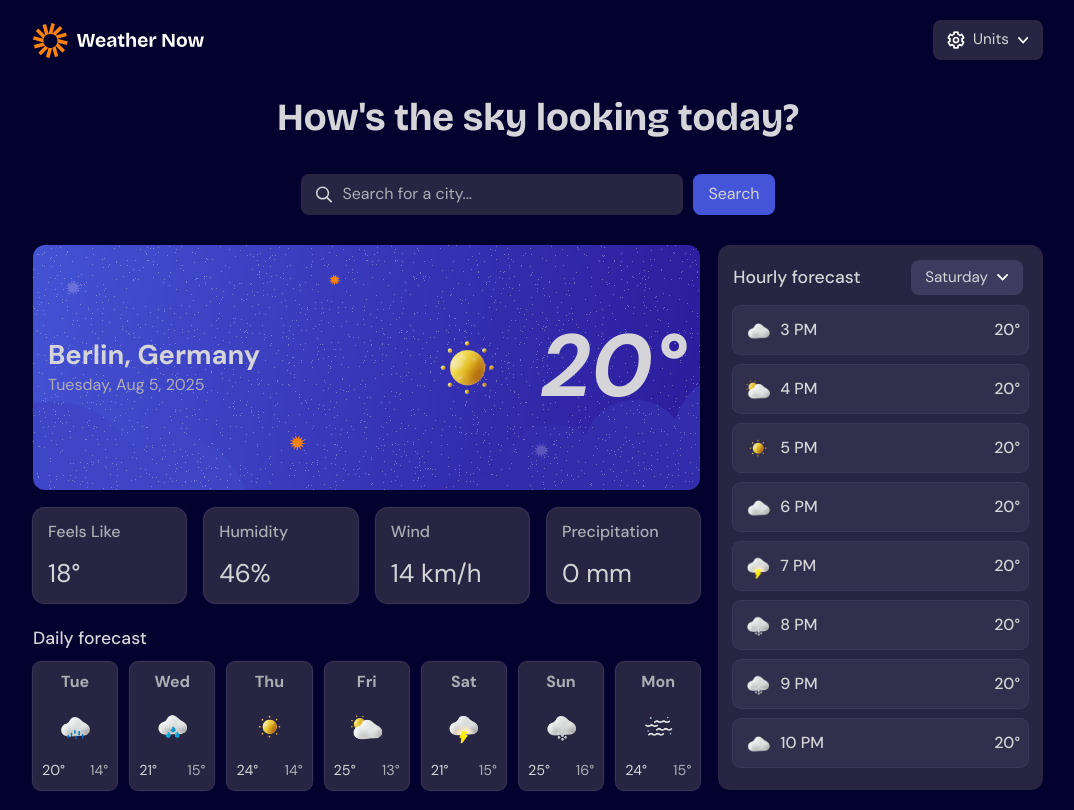
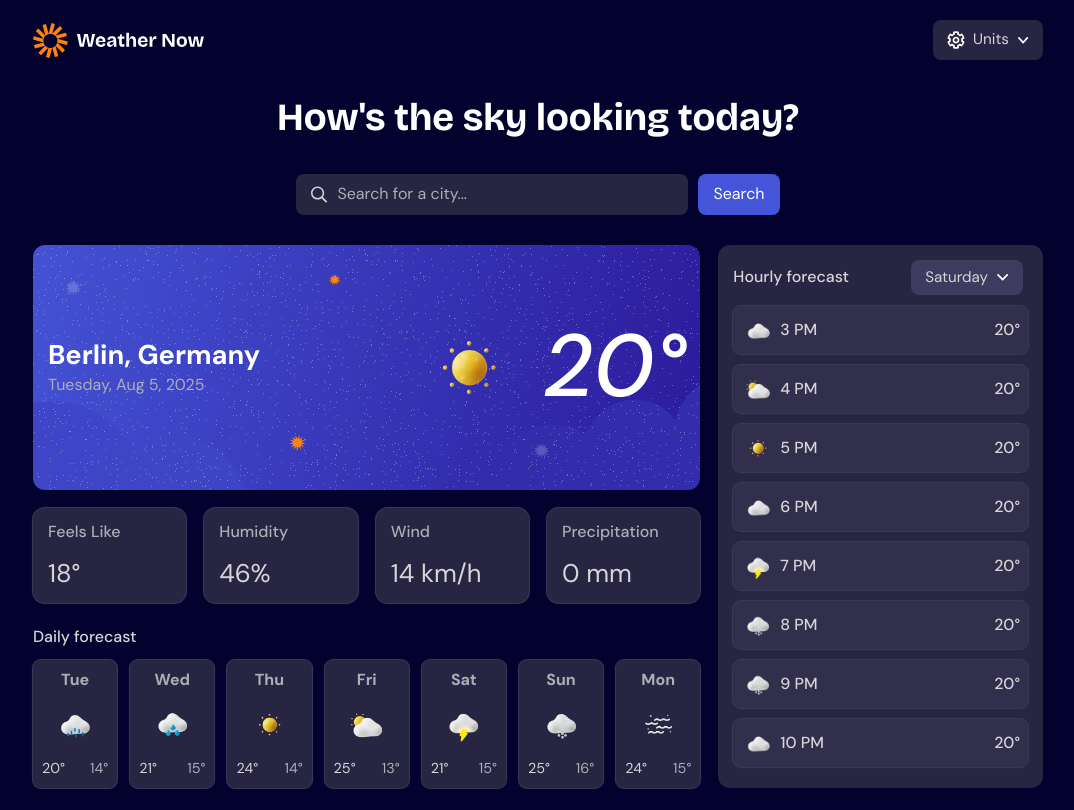
Before and after one commit to A-Awad1/Weather-Application, a React (Vite) app: page / in a window 1280 px wide. Shown: the whole page, without its empty margins (102-1176 px from the left). Built offline with nearby package versions, Linux system fonts and the light colour scheme.

Commit message:
use white color in text and update some font size

```diff
--- a/src/assets/scss/partials/helpers/variables/_colors.scss
+++ b/src/assets/scss/partials/helpers/variables/_colors.scss
@@ -8,6 +8,7 @@ $blue-dark: #03012d;
 // text
 $main-text: #d5d4d9;
 $second-text: #aeaeb7;
+$third-text: #ffffff;
 
 // background
 $main-bg: #272541;
--- a/src/components/AppContent/ConnectSuccess/CurrentInfo.scss
+++ b/src/components/AppContent/ConnectSuccess/CurrentInfo.scss
@@ -22,6 +22,7 @@ section.current-info {
           flex-direction: column;
           gap: 6px;
           span.location {
+            color: colors.$third-text;
             font: {
               size: 1.7rem;
               weight: 700;
@@ -38,9 +39,10 @@ section.current-info {
             height: 110px;
           }
           span {
+            color: colors.$third-text;
             font: {
               style: italic;
-              weight: 700;
+              weight: 500;
               size: 5.5rem;
             }
           }
--- a/src/components/AppContent/ConnectSuccess/DailyForecast.scss
+++ b/src/components/AppContent/ConnectSuccess/DailyForecast.scss
@@ -5,7 +5,7 @@ article.daily-forecast {
   > {
     h3 {
       font: {
-        size: 1.1rem;
+        size: 1rem;
         weight: 500;
       }
     }
--- a/src/components/AppContent/ConnectSuccess/HourlyForecast.scss
+++ b/src/components/AppContent/ConnectSuccess/HourlyForecast.scss
@@ -11,7 +11,7 @@ article.hourly-forecast {
     padding: 0 20px 0 15px;
     h3 {
       font: {
-        size: 1.1rem;
+        size: 1rem;
         weight: 500;
       }
     }
--- a/src/components/AppContent/ConnectSuccess/SearchBar.scss
+++ b/src/components/AppContent/ConnectSuccess/SearchBar.scss
@@ -55,7 +55,7 @@ section.search-bar {
           width: 300px;
         }
         @include large {
-          width: 350px;
+          width: 360px;
         }
         &::placeholder {
           color: colors.$second-text;
@@ -68,6 +68,7 @@ section.search-bar {
       text-transform: capitalize;
       transition: $main-transition;
       cursor: pointer;
+      color: colors.$third-text;
       background-color: colors.$blue-light;
       padding: 10px 15px;
       &:hover {
--- a/src/components/AppContent/ConnectSuccess/index.scss
+++ b/src/components/AppContent/ConnectSuccess/index.scss
@@ -4,6 +4,7 @@ section.connect-success {
       width: fit-content;
       text-align: center;
       margin: 30px auto 25px;
+      color: colors.$third-text;
       @include medium {
         margin: 35px auto;
       }
```
